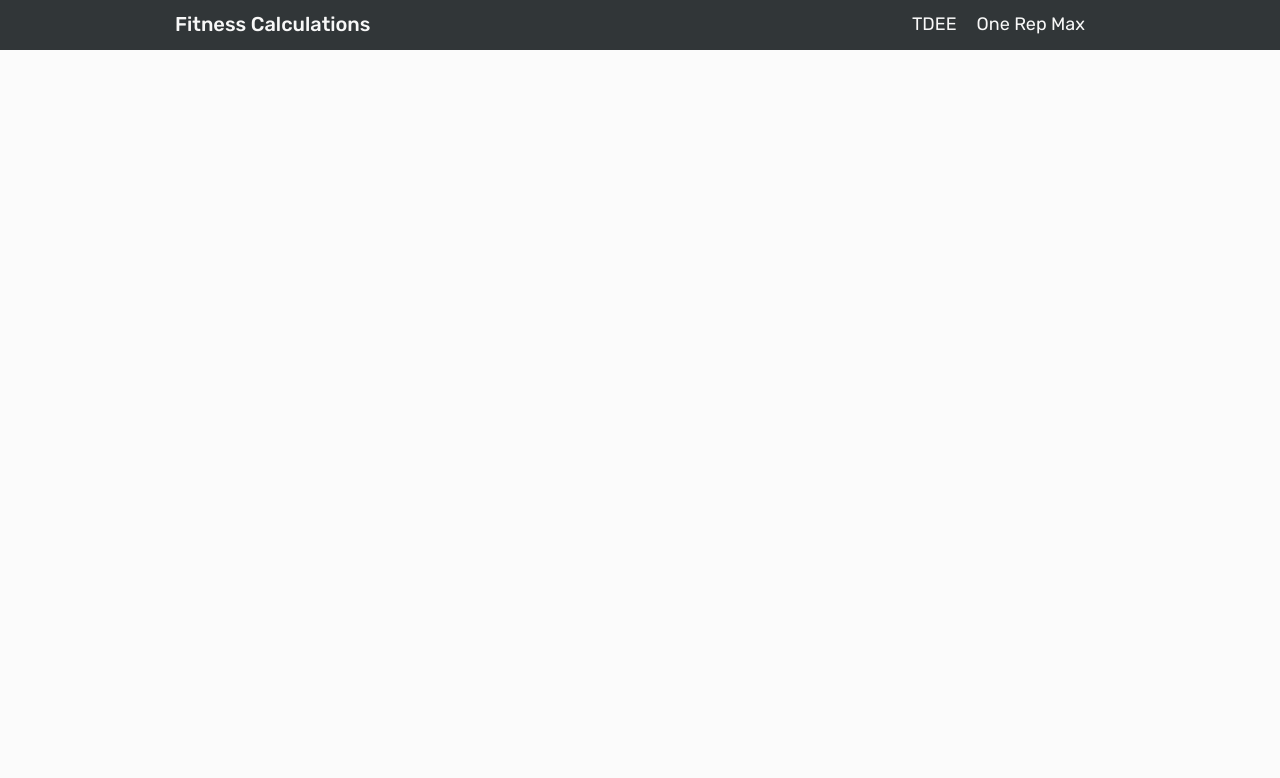
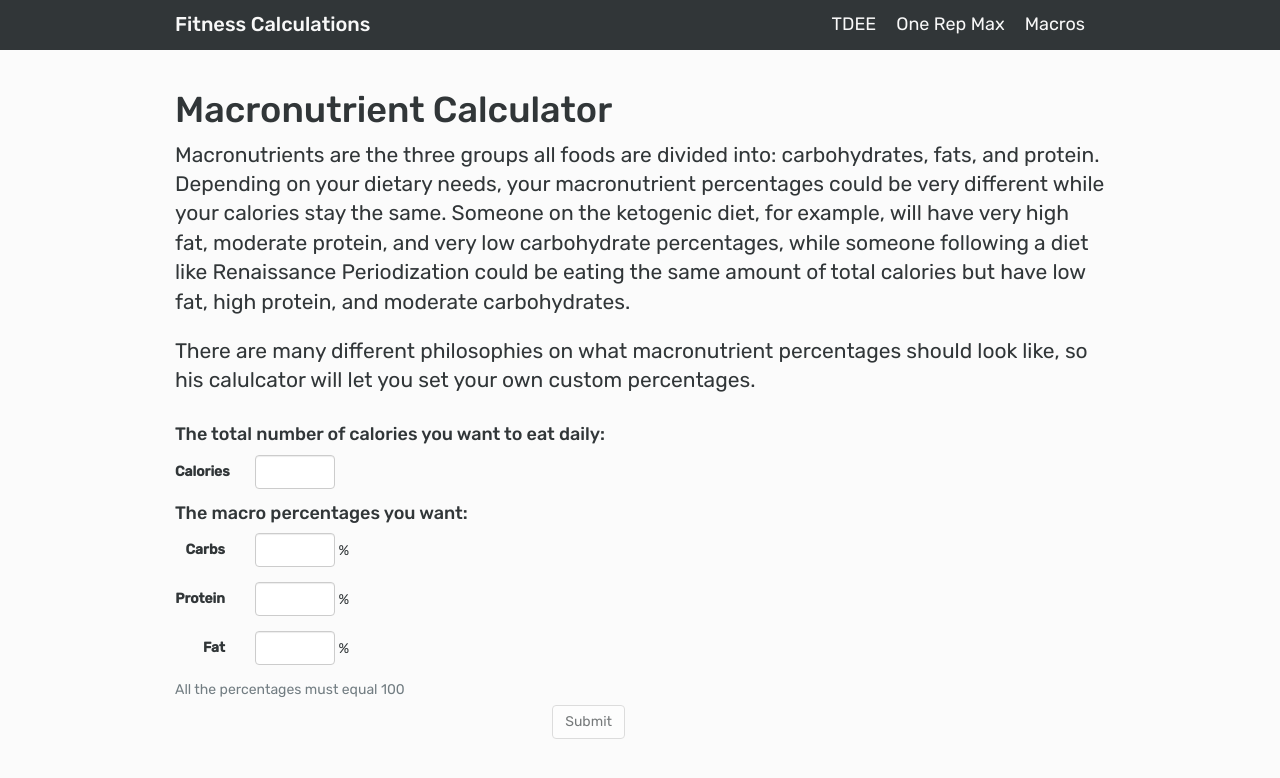
Before and after one commit to hannaliebl/fitness-calculations, a React (Create React App) app: page /macros-calculator in a window 1280 px wide. Shown: the top 778 px of the page. Built offline with nearby package versions, Linux system fonts and the light colour scheme.

Commit message:
Add macros component view, naive form validation for macros

```diff
--- a/src/App.js
+++ b/src/App.js
@@ -3,6 +3,7 @@ import { BrowserRouter, Route, Link } from 'react-router-dom'
 import Home from './components/Home/Home'
 import Tdee from './components/Tdee/Tdee'
 import OneRepMax from './components/OneRepMax/OneRepMax'
+import Macros from './components/Macros/Macros'
 
 function App(props){
   return(
@@ -16,12 +17,14 @@ function App(props){
             <ul className="pull-right">
               <li><Link to="/tdee-calculator">TDEE</Link></li>
               <li><Link to="/one-rep-max-calculator">One Rep Max</Link></li>
+              <li><Link to="/macros-calculator">Macros</Link></li>
             </ul>
           </div>
         </nav>
         <Route exact={true} path="/" component={Home}/>
         <Route path="/tdee-calculator" component={Tdee}/>
         <Route path="/one-rep-max-calculator" component={OneRepMax}/>
+        <Route path="/macros-calculator" component={Macros}/>
       </div>
     </BrowserRouter>
   )
--- /dev/null
+++ b/src/components/Macros/Macros.js
@@ -0,0 +1,136 @@
+import React, { Component } from 'react'
+import SingleInput from '../input-fields/SingleInput'
+import FieldError from '../input-fields/FieldError'
+import FormValidation from '../../utilities/FormValidation'
+import PercentsValid from '../../utilities/PercentsValid'
+
+class Macros extends Component {
+  constructor(props) {
+    super()
+    this.state = {
+      calories: "",
+      proteinPercent: "",
+      proteinGrams: "",
+      carbsPercent: "",
+      carbsGrams: "",
+      fatPercent: "",
+      fatGrams: "",
+      totalPercentValid: false,
+      errors: {
+        calories: false,
+        proteinPercent: false,
+        carbsPercent: false,
+        fatPercent: false,
+      }
+    }
+  }
+  handleCaloriesChange = (event) => {
+    if (this.state.errors[event.target.name] === true) {
+      this.handleErrors(event)
+    }
+    this.setState({calories: event.target.value})
+  }
+  handleMacroPercentageChange = (event) => {
+    this.setState({[event.target.name]: event.target.value}, function() {
+      this.setState({totalPercentValid: PercentsValid(parseFloat(this.state.carbsPercent), parseFloat(this.state.proteinPercent), parseFloat(this.state.fatPercent))})
+    })
+  }
+  handleErrors = (event) => {
+    const hasError = FormValidation(event.target.name, event.target.value)
+    this.setState({
+      errors: { ...this.state.errors, [event.target.name]: hasError }
+    })
+  }
+  handleSubmit = (event) => {
+    event.preventDefault()
+  }
+  canBeSubmitted = () => {
+    let toggle = false
+    const errObjVals = Object.keys(this.state.errors).map(key => this.state.errors[key]);
+    const errObjHasErr = errObjVals.find((val) => {return val})
+    if (errObjHasErr == null) {
+      toggle = true
+    }
+    return toggle && this.state.totalPercentValid
+  }
+  render() {
+    return (
+      <div className="container-960">
+        <h1>Macronutrient Calculator</h1>
+        <p className="lead">Macronutrients are the three groups all foods are divided into: carbohydrates,
+        fats, and protein. Depending on your dietary needs, your macronutrient percentages could be very different
+        while your calories stay the same. Someone on the ketogenic diet, for example, will have very high fat, moderate
+        protein, and very low carbohydrate percentages, while someone following a diet like Renaissance Periodization
+        could be eating the same amount of total calories but have low fat, high protein, and moderate carbohydrates.
+        </p>
+        <p className="lead">
+        There are many different philosophies on what macronutrient percentages should look like, so his calulcator
+        will let you set your own custom percentages.
+        </p>
+        <div className="row">
+          <div className="col-sm-6">
+            <form className="form-horizontal clearfix bottom-buffer" onSubmit={this.handleSubmit}>
+              <h4>The total number of calories you want to eat daily:</h4>
+              <SingleInput
+                label='Calories'
+                inputType='number'
+                name='calories'
+                hasErrors={this.state.errors.calories}
+                value={this.state.calories}
+                width='80px'
+                handleChange={this.handleCaloriesChange}
+                handleErrors={this.handleErrors}>
+                <FieldError hasErrors={this.state.errors.calories}
+                  errorMsg='Calories must be greater than 0' />
+              </SingleInput>
+              <h4>The macro percentages you want:</h4>
+              <SingleInput
+                label='Carbs'
+                inputType='number'
+                name='carbsPercent'
+                hasErrors={this.state.errors.carbsPercent}
+                value={this.state.carbsPercent}
+                width='80px'
+                handleChange={this.handleMacroPercentageChange}
+                handleErrors={this.handleErrors}> %
+                <FieldError hasErrors={this.state.errors.carbsPercent}
+                  errorMsg='Percentage of carbohydrates must be 0 or greater and less than 101' />
+              </SingleInput>
+              <SingleInput
+                label='Protein'
+                inputType='number'
+                name='proteinPercent'
+                hasErrors={this.state.errors.proteinPercent}
+                value={this.state.proteinPercent}
+                width='80px'
+                handleChange={this.handleMacroPercentageChange}
+                handleErrors={this.handleErrors}> %
+                <FieldError hasErrors={this.state.errors.proteinPercent}
+                  errorMsg='Percentage of protein must be 0 or greater and less than 101' />
+              </SingleInput>
+              <SingleInput
+                label='Fat'
+                inputType='number'
+                name='fatPercent'
+                hasErrors={this.state.errors.fatPercent}
+                value={this.state.fatPercent}
+                width='80px'
+                handleChange={this.handleMacroPercentageChange}
+                handleErrors={this.handleErrors}> %
+                <FieldError hasErrors={this.state.errors.fatPercent}
+                  errorMsg='Percentage of fat must be 0 or greater and less than 101' />
+              </SingleInput>
+              <FieldError hasErrors={!this.state.totalPercentValid}
+                errorMsg='All the percentages must equal 100' />
+              <div className="pull-right">
+                <button type="submit" disabled={!this.canBeSubmitted()} className="btn btn-default">Submit</button>
+              </div>
+            </form>
+          </div>
+        </div>
+      </div>
+    )
+  }
+}
+
+export default Macros
--- a/src/utilities/FormValidation.js
+++ b/src/utilities/FormValidation.js
@@ -5,6 +5,16 @@ const FormValidation = (key, formVal) => {
     case 'height':
     case 'reps':
       return parseFloat(formVal) <= 0;
+    case 'calories':
+      return ((parseFloat(formVal) <= 0) || (formVal === ''));
+    case 'carbsPercent':
+    case 'proteinPercent':
+    case 'fatPercent':
+      if (formVal === '') {
+        return false
+      } else {
+        return ((parseFloat(formVal) < 0) || (parseFloat(formVal) > 100))
+      }
     default:
       return false;
   }
--- /dev/null
+++ b/src/utilities/PercentsValid.js
@@ -0,0 +1,18 @@
+function PercentsValid (c, p, f) {
+  if (isNaN(c)) {
+    c = 0
+  }
+  if (isNaN(p)) {
+    p = 0
+  }
+  if (isNaN(f)) {
+    f = 0
+  }
+  if (c + p + f === 100 && c >= 0 && p >=0 && f >= 0) {
+    return true
+  } else {
+    return false
+  }
+}
+
+export default PercentsValid
```
